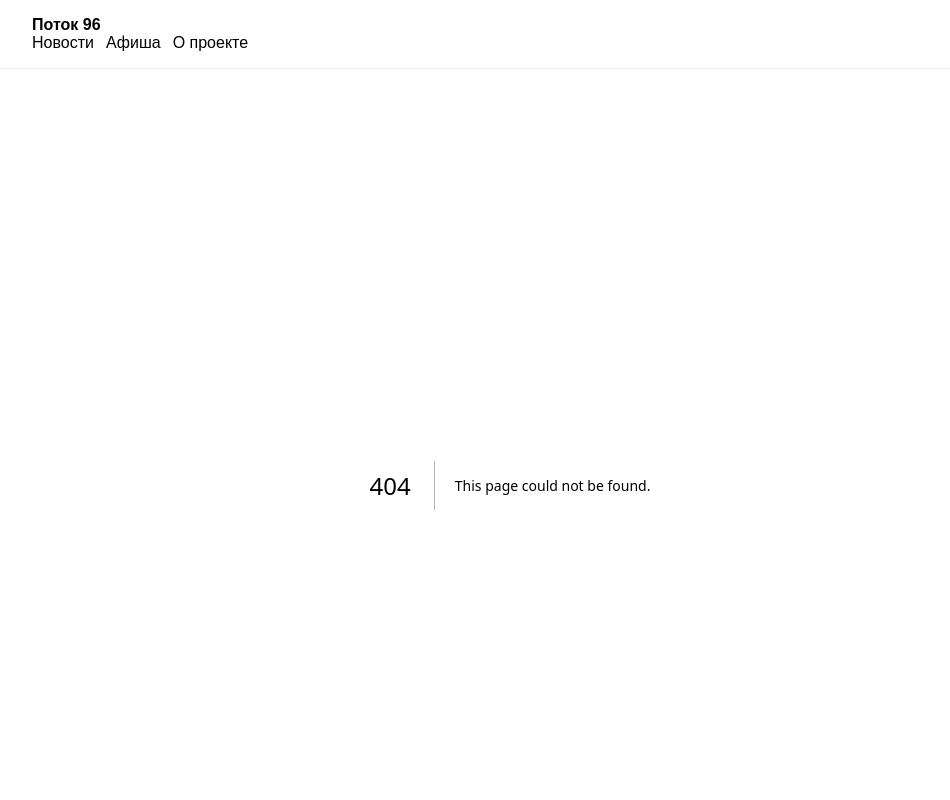
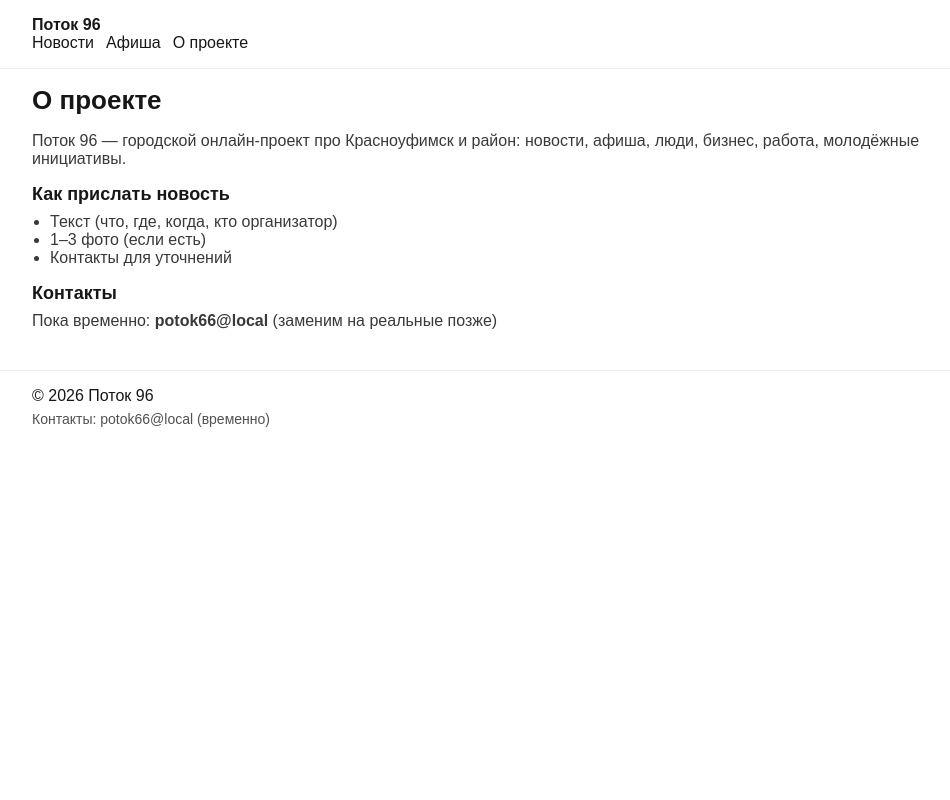
Before and after one commit to sapphire09z/potok96, a Next.js app: page /about in a window 1280 px wide. Before the commit this address had no page. Shown: the top 800 px of the page, without its empty margins (130-1080 px from the left). Built offline with nearby package versions, Linux system fonts and the light colour scheme.

Commit message:
Добавили страницу о проекте

```diff
--- /dev/null
+++ b/src/app/about/page.js
@@ -0,0 +1,33 @@
+export const metadata = {
+    title: "О проекте — Поток 96",
+    description: "Что такое Поток 96 и как прислать новость или событие.",
+};
+
+export default function AboutPage() {
+    return (
+        <div style={{ display: "grid", gap: 16 }}>
+            <h1 style={{ margin: 0, fontSize: 26 }}>О проекте</h1>
+
+            <p style={{ margin: 0, opacity: 0.85 }}>
+                Поток 96 — городской онлайн-проект про Красноуфимск и район: новости, афиша,
+                люди, бизнес, работа, молодёжные инициативы.
+            </p>
+
+            <section>
+                <h2 style={{ margin: "0 0 8px", fontSize: 18 }}>Как прислать новость</h2>
+                <ul style={{ margin: 0, paddingLeft: 18, opacity: 0.85 }}>
+                    <li>Текст (что, где, когда, кто организатор)</li>
+                    <li>1–3 фото (если есть)</li>
+                    <li>Контакты для уточнений</li>
+                </ul>
+            </section>
+
+            <section>
+                <h2 style={{ margin: "0 0 8px", fontSize: 18 }}>Контакты</h2>
+                <p style={{ margin: 0, opacity: 0.85 }}>
+                    Пока временно: <b>potok66@local</b> (заменим на реальные позже)
+                </p>
+            </section>
+        </div>
+    );
+}
```
